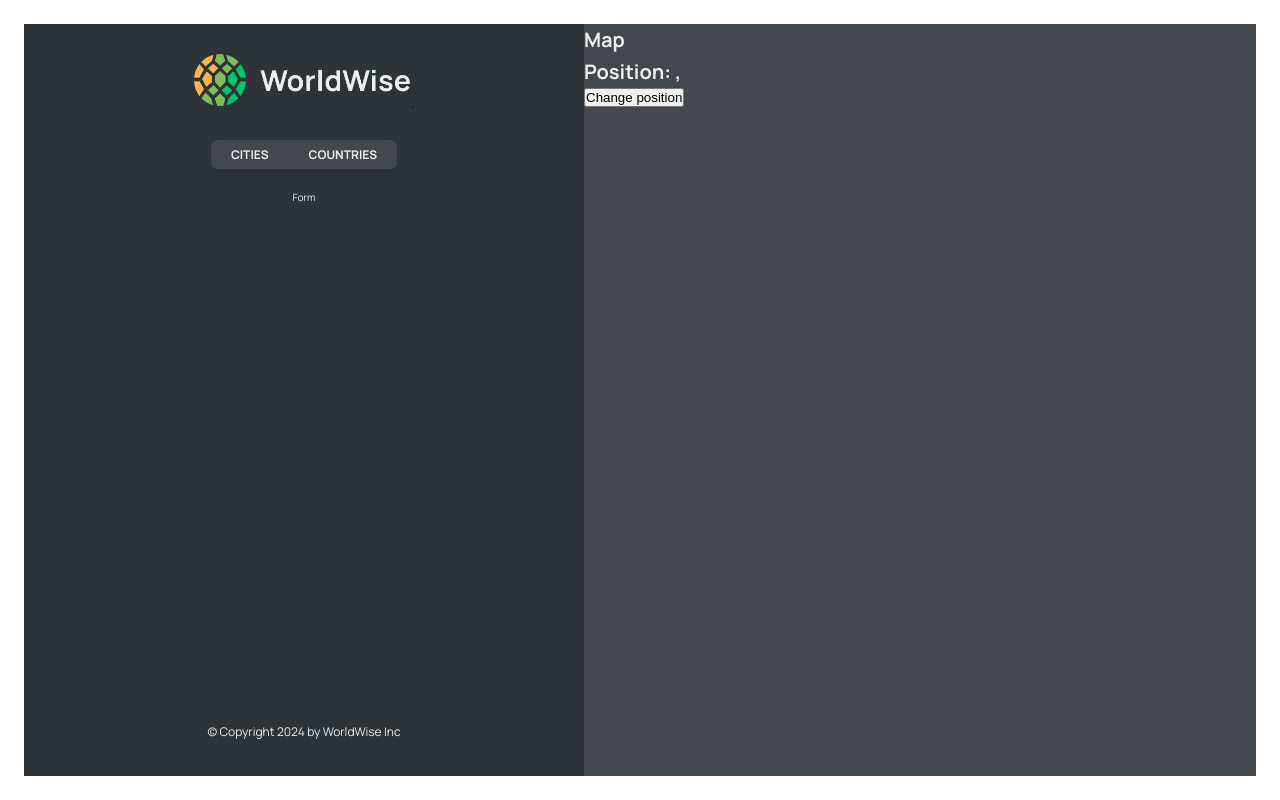
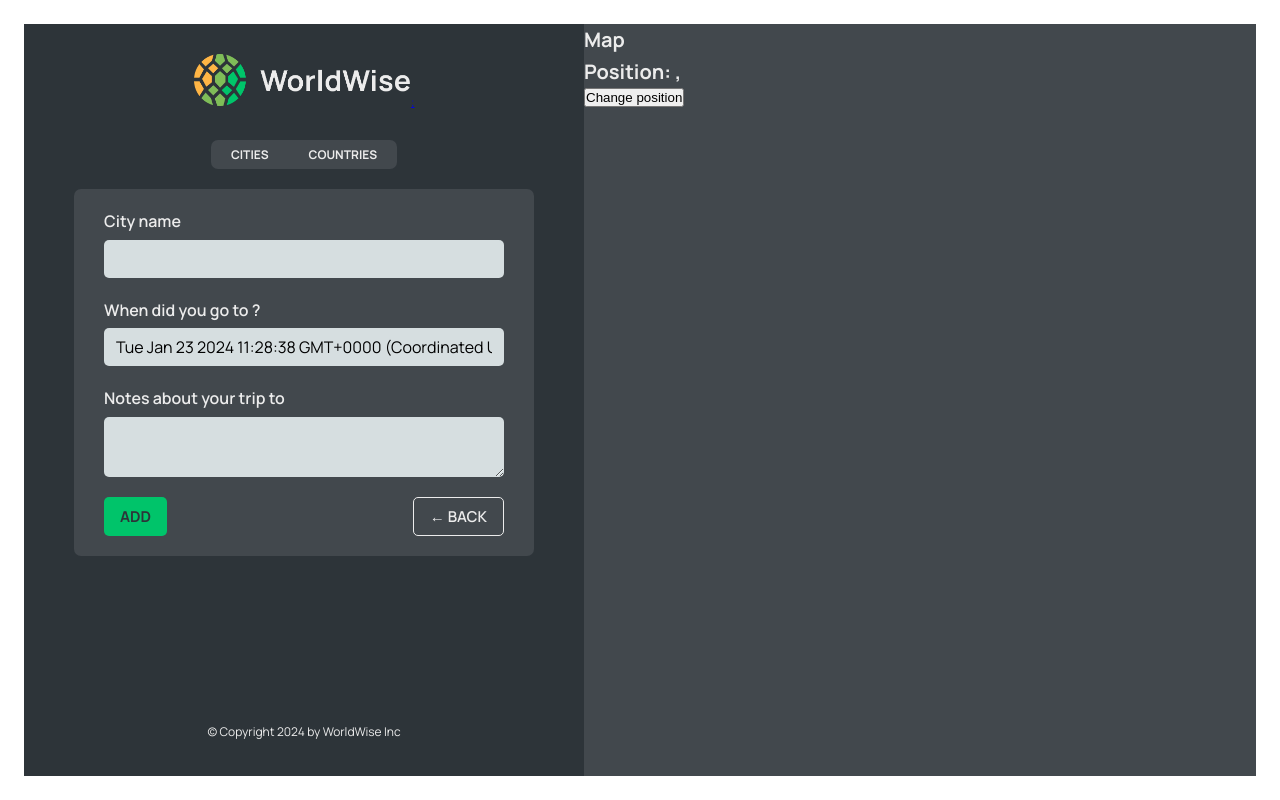
Before and after one commit to TonySN90/traveltrack, a React (Vite) app: page /app/form in a window 1280 px wide. Built offline with nearby package versions, Linux system fonts and the light colour scheme; data requests are answered from the project's data file.

Commit message:
add city Form + Buttons

```diff
--- a/src/App.jsx
+++ b/src/App.jsx
@@ -1,5 +1,4 @@
-import { BrowserRouter, Routes, Route } from "react-router-dom";
-import { useEffect, useState } from "react";
+import { BrowserRouter, Routes, Route, Navigate } from "react-router-dom";
 
 import Product from "./pages/Product";
 import Pricing from "./pages/Pricing";
@@ -10,31 +9,12 @@
 import CityList from "./components/CityList";
 import CountriesList from "./components/CountriesList";
 import City from "./components/City";
-
-const BASE_URL = "http://localhost:9000";
+import Form from "./components/Form";
+import { CitiesProvider } from "./contexts/CitiesContext";
 
 function App() {
-  const [cities, setCities] = useState([]);
-  const [isLoading, setIsloading] = useState(false);
-
-  useEffect(function () {
-    async function fetchCities() {
-      try {
-        setIsloading(true);
-        const res = await fetch(`${BASE_URL}/cities`);
-        const data = await res.json();
-        setCities(data);
-      } catch (err) {
-        console.error("There was an error loading data...", err);
-      } finally {
-        setIsloading(false);
-      }
-    }
-
-    fetchCities();
-  }, []);
-
   return (
+    <CitiesProvider>
       <BrowserRouter>
         <Routes>
           <Route index element={<Homepage />} />
@@ -42,24 +22,16 @@
           <Route path="pricing" element={<Pricing />} />
           <Route path="login" element={<Login />} />
           <Route path="app" element={<AppLayout />}>
-          <Route
-            index
-            element={<CityList cities={cities} isLoading={isLoading} />}
-          />
-          <Route
-            path="cities"
-            element={<CityList cities={cities} isLoading={isLoading} />}
-          />
+            <Route index element={<Navigate replace to="cities" />} />
+            <Route path="cities" element={<CityList />} />
             <Route path="cities/:id" element={<City />} />
-          <Route
-            path="countries"
-            element={<CountriesList cities={cities} isLoading={isLoading} />}
-          />
-          <Route path="form" element={<p>Form</p>} />
+            <Route path="countries" element={<CountriesList />} />
+            <Route path="form" element={<Form />} />
           </Route>
           <Route path="*" element={<PageNotFound />} />
         </Routes>
       </BrowserRouter>
+    </CitiesProvider>
   );
 }
 
--- /dev/null
+++ b/src/components/BackButton.jsx
@@ -0,0 +1,19 @@
+import { useNavigate } from "react-router-dom";
+import Button from "./Button";
+
+function BackButton() {
+  const navigate = useNavigate();
+  return (
+    <Button
+      type="back"
+      onClick={(e) => {
+        e.preventDefault();
+        navigate(-1);
+      }}
+    >
+      &larr; Back
+    </Button>
+  );
+}
+
+export default BackButton;
--- /dev/null
+++ b/src/components/Button.jsx
@@ -0,0 +1,11 @@
+import styles from "./Button.module.scss";
+
+function Button({ children, onClick, type }) {
+  return (
+    <button onClick={onClick} className={`${styles.btn} ${styles[type]}`}>
+      {children}
+    </button>
+  );
+}
+
+export default Button;
--- a/src/components/City.jsx
+++ b/src/components/City.jsx
@@ -1,5 +1,10 @@
-import { useParams, useSearchParams } from "react-router-dom";
+import { useEffect } from "react";
+import { useParams } from "react-router-dom";
+import { useCities } from "../contexts/CitiesContext";
+import { useState } from "react";
 import styles from "./City.module.scss";
+import Spinner from "./Spinner";
+import BackButton from "./BackButton";
 
 const formatDate = (date) =>
   new Intl.DateTimeFormat("en", {
@@ -11,65 +16,76 @@
 
 function City() {
   const { id } = useParams();
-  const [searchParams, setSearchParams] = useSearchParams();
+  const { getCity, currentCity, isLoading, setIsloading } = useCities();
+  const { cityName, emoji, date, notes } = currentCity;
+  const [flag, setFlag] = useState(null);
+  const [isFlagLoaded, setIsFlagLoaded] = useState(false);
 
-  const lat = searchParams.get("lat");
-  const lng = searchParams.get("lng");
+  useEffect(() => {
+    async function fetchData() {
+      try {
+        setIsloading(true);
+        await getCity(id);
+        if (emoji && !isFlagLoaded) {
+          const flagURL = `https://flagcdn.com/w20/${emoji.toLowerCase()}.png`;
+          const image = new Image();
 
-  // TEMP DATA
-  const currentCity = {
-    cityName: "Lisbon",
-    emoji: "🇵🇹",
-    date: "2027-10-31T15:59:59.138Z",
-    notes: "My favorite city so far!",
-  };
+          image.onload = () => {
+            setFlag(flagURL);
+            setIsFlagLoaded(true);
+            setIsloading(false);
+          };
+          image.src = flagURL;
+        }
+      } catch (err) {
+        console.log(err);
+      }
+    }
+    fetchData();
+  }, [id, emoji]);
 
-  const { cityName, emoji, date, notes } = currentCity;
+  if (isLoading) return <Spinner />;
 
   return (
-    <>
-      <h1>City {id}</h1>
-      <p>
-        Position: {lat} {lng}
-      </p>
-    </>
+    <div className={styles.city}>
+      <div className={styles.row}>
+        <h6>City name</h6>
+        <h3>
+          <span>
+            {isFlagLoaded && <img src={flag} alt={`Flag of ${cityName}`} />}
+          </span>
+          {cityName}
+        </h3>
+      </div>
+
+      <div className={styles.row}>
+        <h6>You went to {cityName} on</h6>
+        <p>{formatDate(date || null)}</p>
+      </div>
+
+      {notes && (
+        <div className={styles.row}>
+          <h6>Your notes</h6>
+          <p>{notes}</p>
+        </div>
+      )}
+
+      <div className={styles.row}>
+        <h6>Learn more</h6>
+        <a
+          href={`https://en.wikipedia.org/wiki/${cityName}`}
+          target="_blank"
+          rel="noreferrer"
+        >
+          Check out {cityName} on Wikipedia &rarr;
+        </a>
+      </div>
+
+      <div>
+        <BackButton />
+      </div>
+    </div>
   );
-
-  // return (
-  //   <div className={styles.city}>
-  //     <div className={styles.row}>
-  //       <h6>City name</h6>
-  //       <h3>
-  //         <span>{emoji}</span> {cityName}
-  //       </h3>
-  //     </div>
-
-  //     <div className={styles.row}>
-  //       <h6>You went to {cityName} on</h6>
-  //       <p>{formatDate(date || null)}</p>
-  //     </div>
-
-  //     {notes && (
-  //       <div className={styles.row}>
-  //         <h6>Your notes</h6>
-  //         <p>{notes}</p>
-  //       </div>
-  //     )}
-
-  //     <div className={styles.row}>
-  //       <h6>Learn more</h6>
-  //       <a
-  //         href={`https://en.wikipedia.org/wiki/${cityName}`}
-  //         target="_blank"
-  //         rel="noreferrer"
-  //       >
-  //         Check out {cityName} on Wikipedia &rarr;
-  //       </a>
-  //     </div>
-
-  //     <div></div>
-  //   </div>
-  // );
 }
 
 export default City;
--- a/src/components/City.module.scss
+++ b/src/components/City.module.scss
@@ -5,7 +5,7 @@
   max-height: 70%;
   background-color: $color-dark--2;
   border-radius: 7px;
-  overflow: scroll;
+  // overflow: scroll;
 
   width: 100%;
   display: flex;
--- a/src/components/CityItem.jsx
+++ b/src/components/CityItem.jsx
@@ -1,5 +1,6 @@
 import { Link } from "react-router-dom";
 import styles from "./CityItem.module.scss";
+import { useCities } from "../contexts/CitiesContext";
 
 const formatDate = (date) =>
   new Intl.DateTimeFormat("en", {
@@ -9,14 +10,16 @@
   }).format(new Date(date));
 
 function CityItem({ city }) {
+  const { currentCity } = useCities();
   const { cityName, emoji, date, id, position } = city;
 
-  console.log(city);
   const countryIcon = `https://flagcdn.com/w20/${emoji.toLowerCase()}.png`;
   return (
     <li>
       <Link
-        className={styles.cityItem}
+        className={`${styles.cityItem} ${
+          id === currentCity.id ? styles["cityItem--active"] : ""
+        }`}
         to={`${id}?lat=${position.lat}&lng=${position.lng}`}
       >
         <span className={styles.emoji}>
--- a/src/components/CityList.jsx
+++ b/src/components/CityList.jsx
@@ -2,8 +2,10 @@
 import styles from "./CityList.module.scss";
 import Spinner from "./Spinner";
 import Message from "./Message";
+import { useCities } from "../contexts/CitiesContext";
 
-function CityList({ cities, isLoading }) {
+function CityList() {
+  const { cities, isLoading } = useCities();
   if (isLoading) return <Spinner />;
 
   if (!cities.length)
--- a/src/components/CountriesList.jsx
+++ b/src/components/CountriesList.jsx
@@ -2,8 +2,10 @@
 import styles from "./CountriesList.module.scss";
 import Spinner from "./Spinner";
 import Message from "./Message";
+import { useCities } from "../contexts/CitiesContext";
 
-function CityList({ cities, isLoading }) {
+function CityList() {
+  const { cities, isLoading } = useCities();
   if (isLoading) return <Spinner />;
 
   if (!cities.length)
--- a/src/components/Form.jsx
+++ b/src/components/Form.jsx
@@ -1,7 +1,8 @@
 // "https://api.bigdatacloud.net/data/reverse-geocode-client?latitude=0&longitude=0"
 
 import { useState } from "react";
-
+import Button from "./Button";
+import BackButton from "./BackButton";
 import styles from "./Form.module.scss";
 
 export function convertToEmoji(countryCode) {
@@ -49,8 +50,8 @@
       </div>
 
       <div className={styles.buttons}>
-        <button>Add</button>
-        <button>&larr; Back</button>
+        <Button type="primary">Add</Button>
+        <BackButton />
       </div>
     </form>
   );
--- a/src/components/Map.jsx
+++ b/src/components/Map.jsx
@@ -1,14 +1,21 @@
-import { useSearchParams } from "react-router-dom";
+import { useSearchParams, useNavigate } from "react-router-dom";
 import styles from "./Map.module.scss";
 
 function Map() {
+  const navigate = useNavigate();
+
   const [searchParams, setSearchParams] = useSearchParams();
 
   const lat = searchParams.get("lat");
   const lng = searchParams.get("lng");
 
   return (
-    <div className={styles.mapContainer}>
+    <div
+      className={styles.mapContainer}
+      onClick={() => {
+        navigate("form");
+      }}
+    >
       <h1>Map</h1>
       <h1>
         Position: {lat}, {lng}
--- /dev/null
+++ b/src/contexts/CitiesContext.jsx
@@ -0,0 +1,59 @@
+import { useContext } from "react";
+import { createContext, useState, useEffect } from "react";
+
+const BASE_URL = "http://localhost:9000";
+
+const CitiesContext = createContext();
+
+function CitiesProvider({ children }) {
+  const [cities, setCities] = useState([]);
+  const [isLoading, setIsloading] = useState(false);
+  const [currentCity, setCurrentCity] = useState({});
+
+  useEffect(function () {
+    async function fetchCities() {
+      try {
+        setIsloading(true);
+        const res = await fetch(`${BASE_URL}/cities`);
+        const data = await res.json();
+        setCities(data);
+      } catch (err) {
+        console.error("There was an error loading data...", err);
+      } finally {
+        setIsloading(false);
+      }
+    }
+
+    fetchCities();
+  }, []);
+
+  async function getCity(id) {
+    try {
+      // setIsloading(true);
+      const res = await fetch(`${BASE_URL}/cities/${id}`);
+      const data = await res.json();
+      setCurrentCity(data);
+    } catch (err) {
+      console.error("There was an error loading data...", err);
+    } finally {
+      // setIsloading(false);
+    }
+  }
+
+  return (
+    <CitiesContext.Provider
+      value={{ cities, isLoading, setIsloading, currentCity, getCity }}
+    >
+      {children}
+    </CitiesContext.Provider>
+  );
+}
+
+function useCities() {
+  const context = useContext(CitiesContext);
+  if (context === undefined)
+    throw new Error("CitiesContext was used outside of the CitiesProvider");
+  return context;
+}
+
+export { CitiesProvider, useCities };
```
Lines whose indentation alone changed are shown as unchanged.
